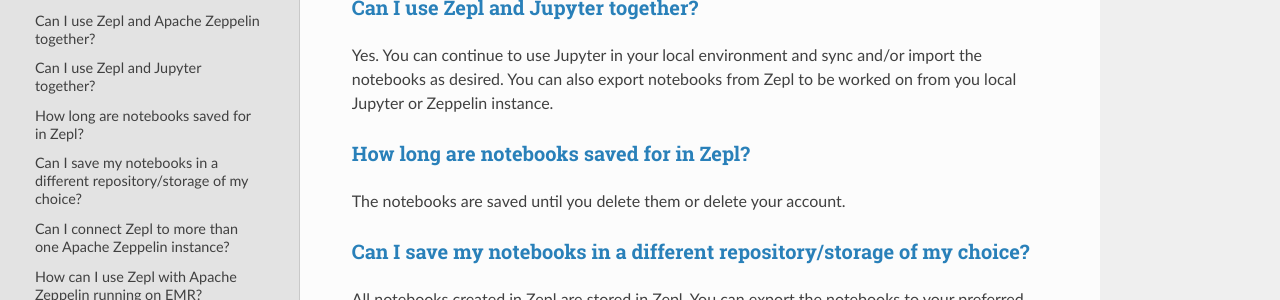
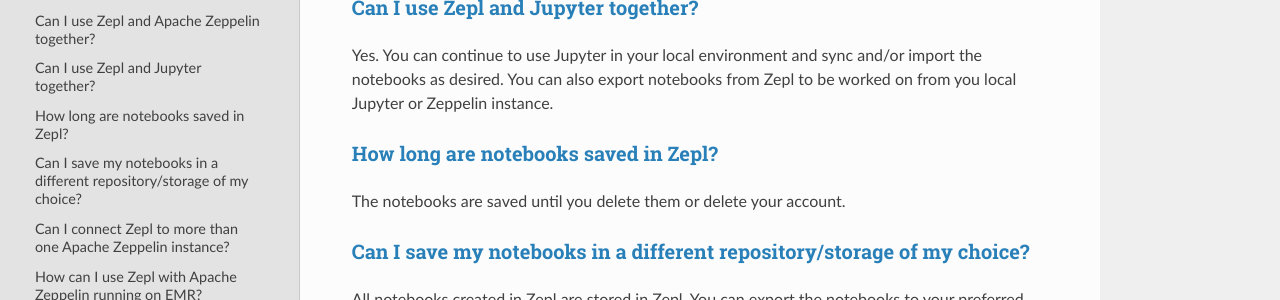
Before and after one commit to ZEPL/zepl-documentation, an MkDocs documentation site: the page built from docs/faq.md, in a window 1280 px wide and 900 px high, scrolled down 830 px. Shown: the part 120-420 px from the top of the window. Built offline with MkDocs 1.6.1, drawn with Linux system fonts in a browser that asks for light colours; nearby versions of some CDN libraries.

Commit message:
Update faq.md
One small grammar fix

```diff
--- a/docs/faq.md
+++ b/docs/faq.md
@@ -25,7 +25,7 @@
 Yes. You can continue to use Jupyter in your local environment and sync and/or import the notebooks as desired.
 You can also export notebooks from Zepl to be worked on from you local Jupyter or Zeppelin instance.
 
-### How long are notebooks saved for in Zepl?
+### How long are notebooks saved in Zepl?
 
 The notebooks are saved until you delete them or delete your account.
 
```
